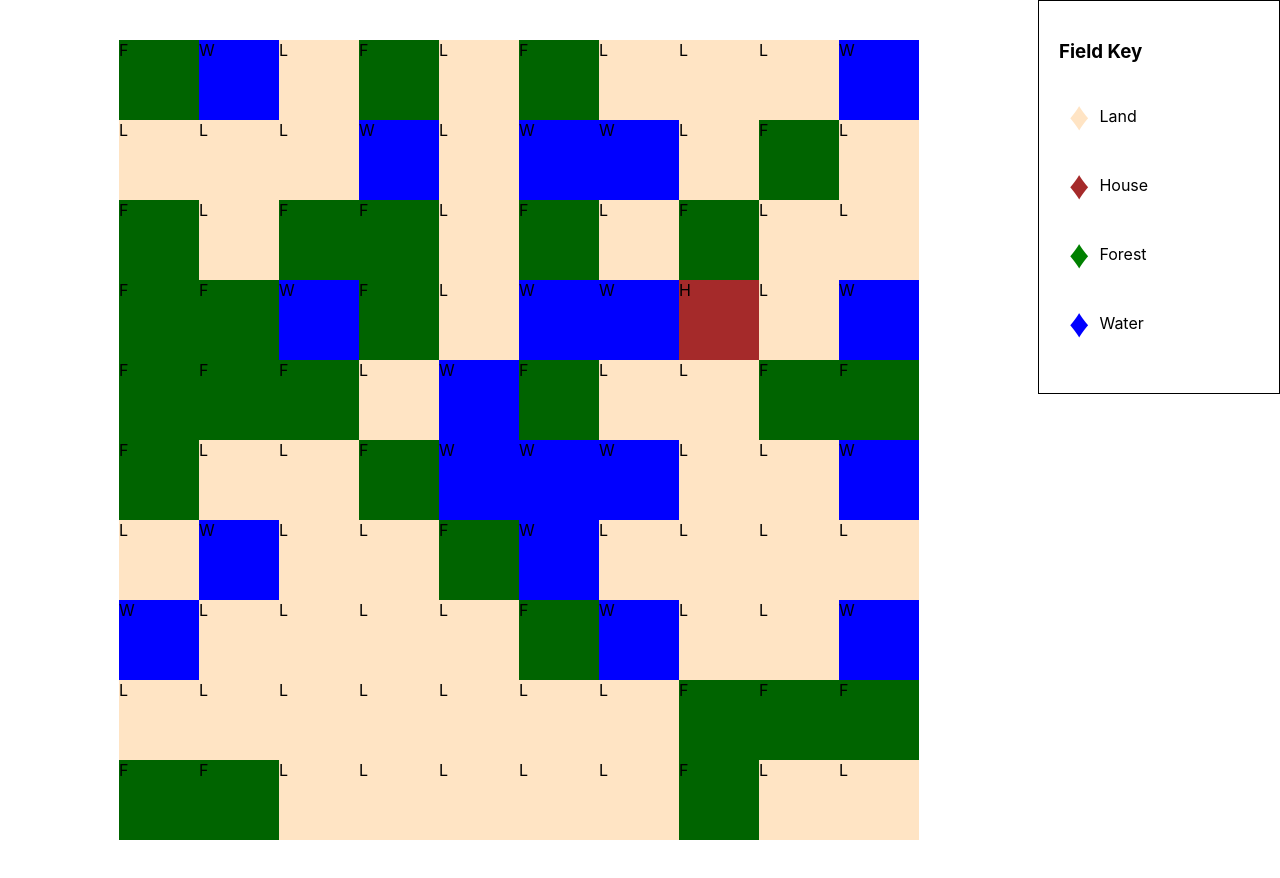
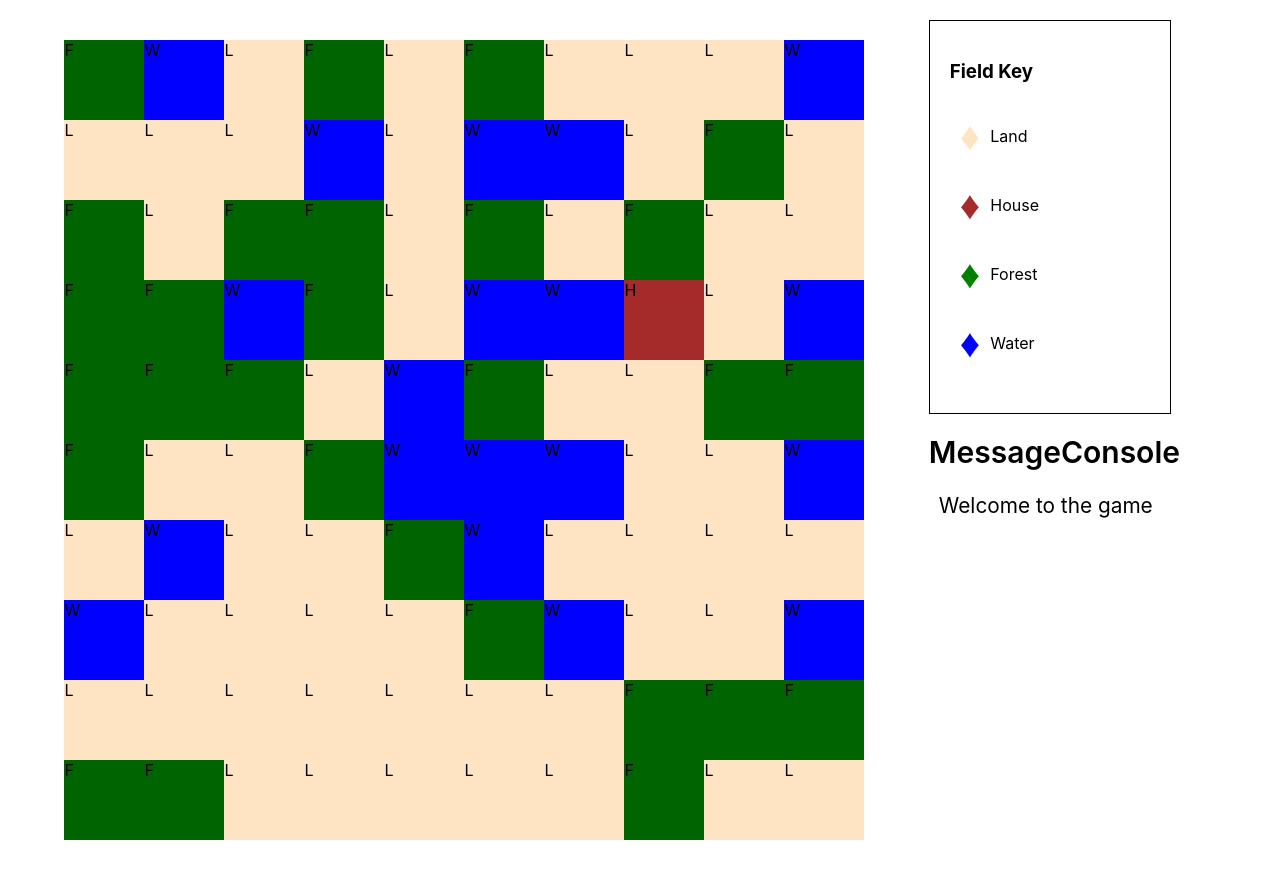
Before and after one commit to christina-ml/april-app-frontend, a React (Create React App) app: page / in a window 1280 px wide. Built offline with nearby package versions, Linux system fonts and the light colour scheme.

Commit message:
add message console

```diff
--- a/src/App.css
+++ b/src/App.css
@@ -10,3 +10,9 @@
 .row {
   display: flex;
 }
+
+.App__keyAndConsole {
+  max-width: min-content;
+  margin-right: 100px;
+  margin-top: 20px;
+}
--- a/src/App.tsx
+++ b/src/App.tsx
@@ -2,11 +2,14 @@ import './App.css';
 import FieldTile from './components/FieldTile/FieldTile';
 import Field from './Field';
 import FieldKey from './components/FieldKey/FieldKey';
+import MessageConsole from './components/messageConsole/MessageConsole';
+import { useState } from 'react';
 
 const field = new Field();
 
 // map through `field` to create a grid
 function App() {
+  const [messages, setMessages] = useState(['Welcome to the game'])
 
   return (
     <div className="App">
@@ -16,15 +19,21 @@ function App() {
             <div className="row" key={index}>
               {row.map((tile, index) => {
                 return (
-                  <FieldTile tile={tile} key={index} />
+                  <FieldTile
+                    tile={tile}
+                    key={index}
+                    messages={messages}
+                    setMessages={setMessages}
+                  />
                 )
               })}
             </div>
           )
         })}
       </div>
-      <div className="key">
+      <div className="App__keyAndConsole">
         <FieldKey />
+        <MessageConsole messages={messages} />
       </div>
     </div>
   );
--- a/src/components/FieldTile/FieldTile.tsx
+++ b/src/components/FieldTile/FieldTile.tsx
@@ -2,10 +2,12 @@ import React, { useState } from 'react';
 import './FieldTile.css';
 
 type FieldTileTypes = {
-    tile: string
+    tile: string;
+    setMessages?: ((message : string[]) => void) | undefined;
+    messages: string[];
 }
 
-const FieldTile = ({tile}: FieldTileTypes) => {
+const FieldTile = ({tile, setMessages, messages}: FieldTileTypes) => {
 
     const [planted, setPlanted] = useState(false);
 
@@ -42,17 +44,17 @@ const FieldTile = ({tile}: FieldTileTypes) => {
         let message = 'You have planted corn here.';
         switch (tileType){
             case 'W':
-                console.log('you cannot plant corn on the water.');
+                setMessages && setMessages(['You cannot plant corn on the water.', ...messages]);
                 break;
             case 'L':
                 setPlanted(true);
-                console.log(message);
+                setMessages && setMessages([message, ...messages]);
                 break;
             case 'F':
-                console.log('you cannot plant corn in the forest.');
+                setMessages && setMessages(['You cannot plant corn in the forest.', ...messages]);
                 break;
             default:
-                console.log('you cannot plant corn on your house.');
+                setMessages && setMessages(['You cannot plant corn on your house.', ...messages]);
             }
     }
 
--- /dev/null
+++ b/src/components/messageConsole/MessageConsole.css
@@ -0,0 +1,17 @@
+.messageConsole {
+    margin: 20px 0;
+}
+
+.messageConsole__title {
+    font-weight: 600;
+    font-size: 30px;
+    padding-bottom: 10px;
+}
+
+.messageConsole__messages {
+    padding: 10px;
+    line-height: 1.5em;
+    font-size: 1.3em;
+    height: 300px;
+    overflow-y: scroll;
+}
--- /dev/null
+++ b/src/components/messageConsole/MessageConsole.tsx
@@ -0,0 +1,22 @@
+import React from 'react'
+import './MessageConsole.css';
+
+
+
+const MessageConsole = ({messages} : {messages: string[]}) => {
+
+  return (
+    <div className="messageConsole">
+        <div className="messageConsole__title">MessageConsole</div>
+        <div className="messageConsole__messages">
+            {messages.map(message => {
+                return (
+                    <div>{message}</div>
+                )
+            })}
+        </div>
+    </div>
+  )
+}
+
+export default MessageConsole
```
Also changed, not shown: 1 other file (tests, documents, lock files or other folders).
